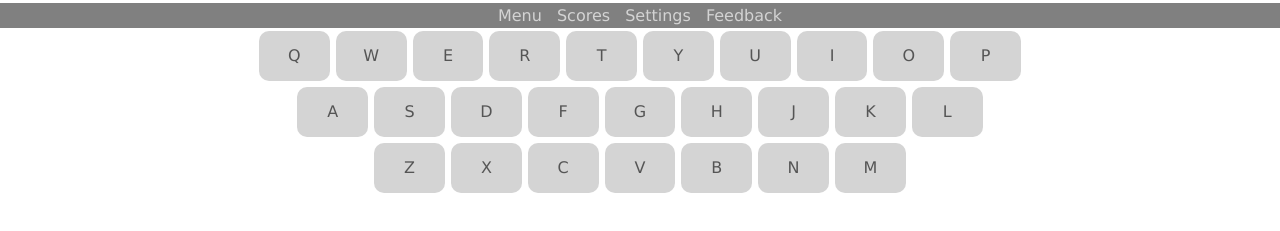
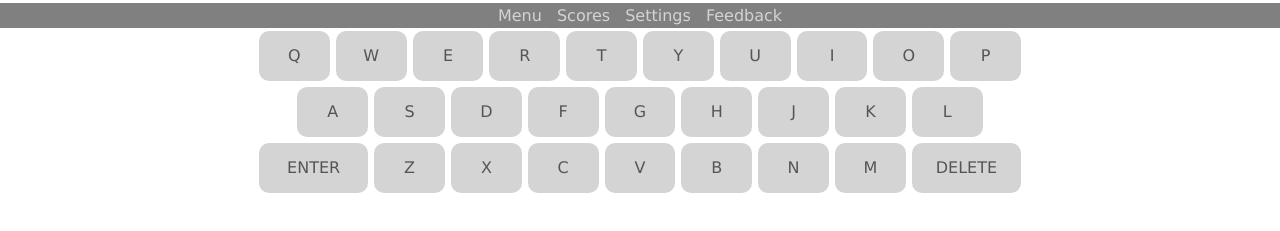
Before and after one commit to Uchotski/fake-wordle, a plain HTML site: page index.html in a window 1280 px wide. Shown: the part 85-316 px from the top of the page. Drawn offline with Linux system fonts and the light colour scheme.

Commit message:
Added big buttons to keyboard

```diff
--- a/index.html
+++ b/index.html
@@ -52,6 +52,7 @@
                 <div>l</div>
             </div>
             <div class="row">
+                <div class="bigbutton">enter</div>
                 <div>z</div>
                 <div>x</div>
                 <div>c</div>
@@ -59,6 +60,7 @@
                 <div>b</div>
                 <div>n</div>
                 <div>m</div>
+                <div class="bigbutton">delete</div>
             </div>
         </section>
     </article>
--- a/style.css
+++ b/style.css
@@ -86,6 +86,7 @@ article {
     width: calc(10% - 6px);
     line-height: 50px;
     margin: 3px;
+    cursor: pointer;
 }
 
 #keyboard .row div.bigbutton {
```
